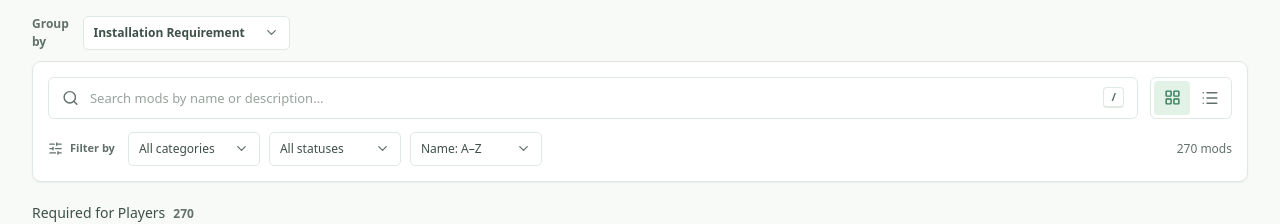
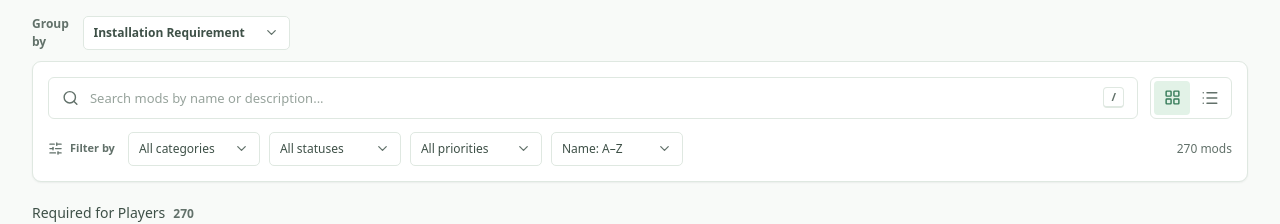
Before and after one commit to namchokGithub/mc-mod-manager, a React (Vite) app: page / in a window 1280 px wide. Shown: the part 1000-1224 px from the top of the page. Built offline with nearby package versions, Linux system fonts and the light colour scheme; a web font is replaced by a local one.

Commit message:
feat(mods): add a priority field with filter and sort

```diff
--- a/src/components/ModDetail.tsx
+++ b/src/components/ModDetail.tsx
@@ -5,6 +5,7 @@ import { CompatBadge, CompatReasons } from "./CompatBadge";
 import { Dialog } from "./ui/dialog";
 import { ModArtwork } from "./ModArtwork";
 import { useRetained } from "../lib/useRetained";
+import { priorityLabels, priorityOf } from "../lib/priority";
 
 export function ModDetail({
   mod,
@@ -57,6 +58,10 @@ export function ModDetail({
             <div>
               <dt>Source</dt>
               <dd>{shown.source}</dd>
+            </div>
+            <div>
+              <dt>Priority</dt>
+              <dd>{priorityLabels[priorityOf(shown)]}</dd>
             </div>
             {shown.addedAt && (
               <div>
--- a/src/components/ModFilters.tsx
+++ b/src/components/ModFilters.tsx
@@ -8,6 +8,7 @@ import {
   X,
 } from "lucide-react";
 import type { Filters } from "../lib/mods";
+import { modPriorities, priorityLabels } from "../lib/priority";
 import { Select } from "./ui/select";
 
 const statusOptions = [
@@ -54,9 +55,18 @@ export function ModFilters({
     onChange({ ...filters, [key]: value });
   const activeCount =
     (filters.query.trim() ? 1 : 0) +
-    [filters.category, filters.status, filters.side].filter(Boolean).length;
+    [filters.category, filters.status, filters.side, filters.priority].filter(
+      Boolean,
+    ).length;
   const clearFilters = () =>
-    onChange({ ...filters, query: "", category: "", status: "", side: "" });
+    onChange({
+      ...filters,
+      query: "",
+      category: "",
+      status: "",
+      side: "",
+      priority: "",
+    });
 
   // Press "/" anywhere outside a field to jump to search.
   useEffect(() => {
@@ -181,6 +191,22 @@ export function ModFilters({
           />
         )}
         <Select
+          aria-label="Priority"
+          size="sm"
+          variant="compact"
+          className="filter-select"
+          active={Boolean(filters.priority)}
+          value={filters.priority ?? ""}
+          onValueChange={(value) => set("priority", value)}
+          options={[
+            { value: "", label: "All priorities" },
+            ...modPriorities.map((value) => ({
+              value,
+              label: priorityLabels[value],
+            })),
+          ]}
+        />
+        <Select
           aria-label="Sort order"
           size="sm"
           variant="compact"
@@ -192,6 +218,8 @@ export function ModFilters({
             { value: "za", label: "Name: Z–A" },
             { value: "added-desc", label: "Added: newest first" },
             { value: "added-asc", label: "Added: oldest first" },
+            { value: "priority-desc", label: "Priority: highest first" },
+            { value: "priority-asc", label: "Priority: lowest first" },
           ]}
         />
         {activeCount > 0 && (
--- a/src/features/manage/Manage.tsx
+++ b/src/features/manage/Manage.tsx
@@ -99,6 +99,7 @@ import { IgnoredDependenciesField } from "./IgnoredDependencies";
 import { ManualVerificationSection } from "./ManualVerification";
 import { ContentPanel } from "../content/ContentPanel";
 import { contentMeta, isContentKey } from "../../lib/content";
+import { modPriorities, priorityLabels, priorityOf } from "../../lib/priority";
 import {
   requirementHints,
   requirementLabels,
@@ -123,6 +124,7 @@ const initialFilters: Filters = {
   category: "",
   status: "",
   side: "",
+  priority: "",
   sort: "az",
 };
 
@@ -228,6 +230,10 @@ const sideOptions: SelectOption[] = [
   { value: "client", label: "Client" },
   { value: "server", label: "Server" },
 ];
+const priorityOptions: SelectOption[] = modPriorities.map((value) => ({
+  value,
+  label: priorityLabels[value],
+}));
 const requirementOptions: SelectOption[] = (
   ["required", "optional"] as const
 ).map((value) => ({ value, label: requirementLabels[value] }));
@@ -246,7 +252,7 @@ function FormSelect({
   ...aria
 }: React.AriaAttributes & {
   control: Control<ModFields>;
-  name: "status" | "side" | "source" | "requirement";
+  name: "status" | "side" | "source" | "requirement" | "priority";
   options: SelectOption[];
 }) {
   return (
@@ -303,6 +309,7 @@ function ModEditor({
         supportedLoaders:
           start.manualCompatibility?.loaders ?? verified?.loaders ?? [],
         requirement: requirementOf(start),
+        priority: priorityOf(start),
       }
     : {
         id: "",
@@ -321,6 +328,7 @@ function ModEditor({
         supportedVersions: [],
         supportedLoaders: [],
         requirement: "required",
+        priority: "normal",
       };
   const versionSuggestions = [
     ...(packMinecraftVersion ? [packMinecraftVersion] : []),
@@ -411,6 +419,11 @@ function ModEditor({
         .filter(Boolean),
       // "Required" is the default, so only "optional" is stored.
       requirement: values.requirement === "optional" ? "optional" : undefined,
+      // "Normal" is the default, so it is not stored.
+      priority:
+        values.priority && values.priority !== "normal"
+          ? values.priority
+          : undefined,
       manualCompatibility: manualFrom(
         values.supportedVersions,
         values.supportedLoaders,
@@ -506,6 +519,16 @@ function ModEditor({
             control={control}
             name="requirement"
             options={requirementOptions}
+          />
+        </Field>
+        <Field
+          label="Priority"
+          error={errors.priority?.message}
+          hint="How important it is to the pack. Normal if not set.">
+          <FormSelect
+            control={control}
+            name="priority"
+            options={priorityOptions}
           />
         </Field>
         <Field label="Source" error={errors.source?.message}>
--- a/src/features/preview/Preview.tsx
+++ b/src/features/preview/Preview.tsx
@@ -57,6 +57,7 @@ const initialFilters: Filters = {
   category: "",
   status: "",
   side: "",
+  priority: "",
   sort: "az",
 };
 
--- a/src/lib/mods.ts
+++ b/src/lib/mods.ts
@@ -1,3 +1,4 @@
+import { priorityOf, priorityRank } from "./priority";
 import type { Mod } from "./schema";
 
 export type Filters = {
@@ -5,8 +6,11 @@ export type Filters = {
   category: string;
   status: string;
   side: string;
-  /** Name A–Z / Z–A, or by `addedAt` newest / oldest first. */
-  sort: "az" | "za" | "added-desc" | "added-asc";
+  /** A priority value, or "" for all. Optional so older callers keep working. */
+  priority?: string;
+  /** Name A–Z / Z–A, by `addedAt` newest / oldest first, or by priority. */
+  sort:
+    "az" | "za" | "added-desc" | "added-asc" | "priority-desc" | "priority-asc";
 };
 
 /**
@@ -66,10 +70,19 @@ export function filterMods(mods: Mod[], filters: Filters): Mod[] {
         matchesQuery &&
         (!filters.category || mod.category === filters.category) &&
         (!filters.status || mod.status === filters.status) &&
-        (!filters.side || mod.side === filters.side)
+        (!filters.side || mod.side === filters.side) &&
+        (!filters.priority || priorityOf(mod) === filters.priority)
       );
     })
     .sort((a, b) => {
+      if (filters.sort === "priority-desc" || filters.sort === "priority-asc") {
+        // Missing counts as normal; equal priorities fall back to name.
+        const byPriority =
+          filters.sort === "priority-desc"
+            ? priorityRank(a) - priorityRank(b)
+            : priorityRank(b) - priorityRank(a);
+        return byPriority || a.name.localeCompare(b.name);
+      }
       if (filters.sort === "added-desc" || filters.sort === "added-asc") {
         // Mods without a date go last either way; equal dates fall back to name.
         const at = (mod: Mod) => (mod.addedAt ? Date.parse(mod.addedAt) : NaN);
--- /dev/null
+++ b/src/lib/priority.ts
@@ -0,0 +1,29 @@
+import type { Mod } from "./schema";
+
+/** How important a mod is to the pack, highest first. Separate from status and requirement. */
+export const modPriorities = [
+  "critical",
+  "high",
+  "normal",
+  "low",
+  "optional",
+] as const;
+export type ModPriority = (typeof modPriorities)[number];
+
+export const priorityLabels: Record<ModPriority, string> = {
+  critical: "Critical",
+  high: "High",
+  normal: "Normal",
+  low: "Low",
+  optional: "Optional",
+};
+
+/** Missing means "normal"; older mods are never rewritten to add it. */
+export function priorityOf(mod: Pick<Mod, "priority">): ModPriority {
+  return mod.priority ?? "normal";
+}
+
+/** 0 for critical up to 4 for optional. */
+export function priorityRank(mod: Pick<Mod, "priority">): number {
+  return modPriorities.indexOf(priorityOf(mod));
+}
--- a/src/lib/schema.ts
+++ b/src/lib/schema.ts
@@ -87,6 +87,10 @@ export const modSchema = z.object({
   // Modpack policy, separate from side and compatibility. Missing means "required", so older
   // mods.json files need no rewrite; the editor stores only "optional".
   requirement: z.enum(["required", "optional"]).optional(),
+  // Importance to the pack (critical … optional). Missing means "normal"; not backfilled.
+  priority: z
+    .enum(["critical", "high", "normal", "low", "optional"])
+    .optional(),
   source: z.enum(["Modrinth", "CurseForge", "GitHub", "Other"]),
   sourceUrl: optionalUrl,
   description: z.string(),
```
Also changed, not shown: 1 other file (tests, documents, lock files or other folders).
